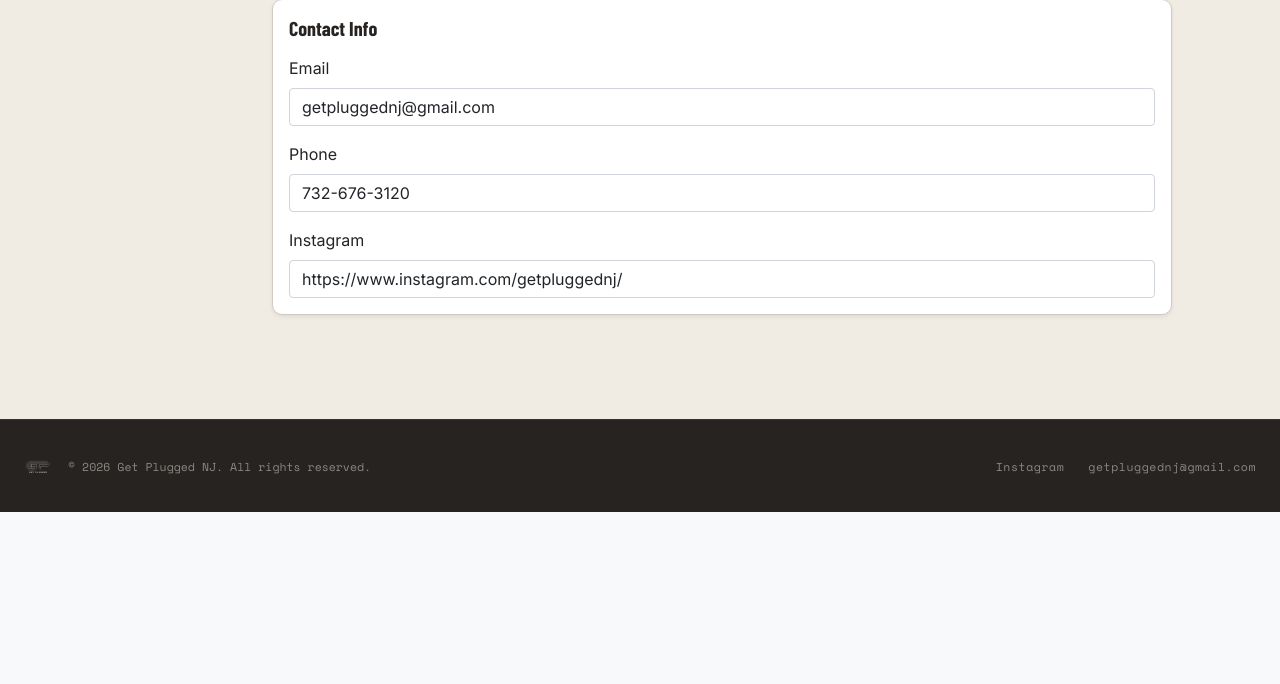
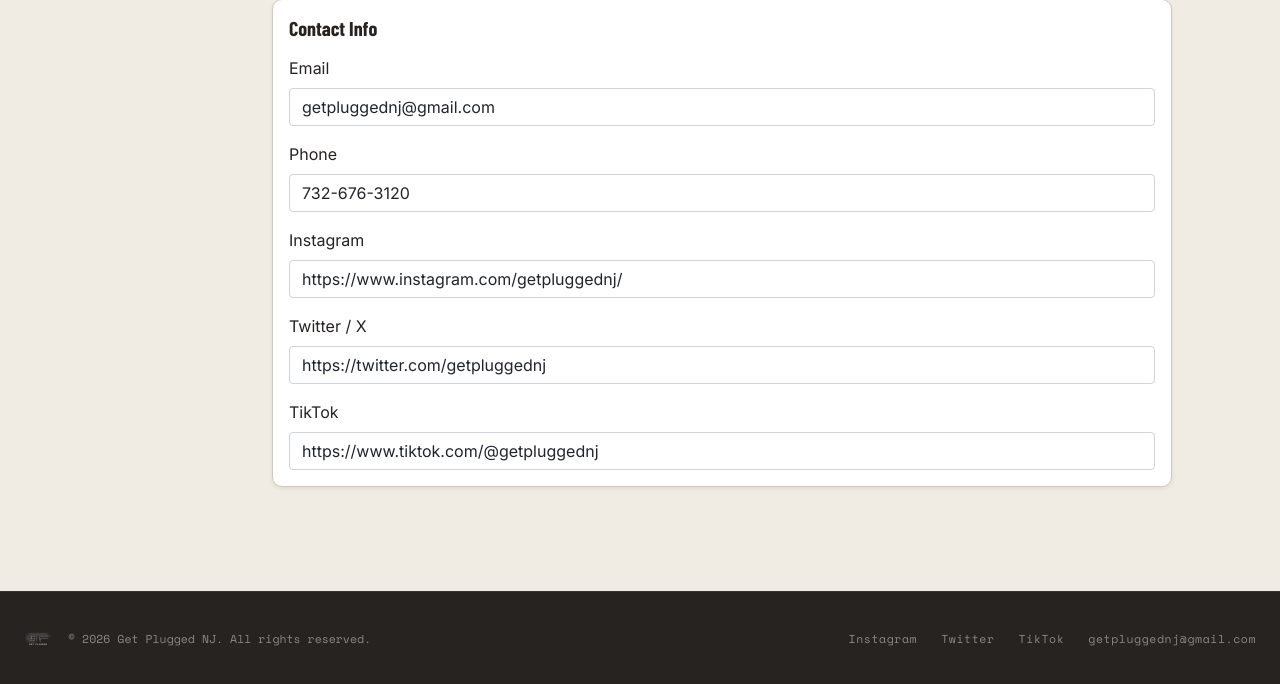
Before and after one commit to DredgenYors/GetPluggedWebsite, a Flask app: page /admin/settings in a window 1280 px wide. Shown: the part 1490-2174 px from the top of the page. Before the commit the page ends 2002 px from the top, so only its background shows below. Run offline with Flask 3, Linux system fonts and the light colour scheme; a user stored in the database is signed in; some web fonts are replaced.

Commit message:
Add Twitter/TikTok footer links, remove phone from Connect section
- Removed the phone number line from the home page Connect section
  (still stored/editable via Admin > Settings, just not displayed there).
- Added twitter_url/tiktok_url to SiteSettings (migrated the existing
  dev DB), plus admin settings form fields, so they're editable like
  Instagram.
- Footer now shows Instagram, Twitter, TikTok, email in that order.

Co-Authored-By: Claude Sonnet 5 <noreply@anthropic.com>

```diff
--- a/forms.py
+++ b/forms.py
@@ -10,6 +10,8 @@ class SiteSettingsForm(FlaskForm):
     email = StringField("Email", validators=[Optional()])
     phone = StringField("Phone", validators=[Optional()])
     instagram_url = StringField("Instagram", validators=[Optional(), URL(message="Enter a valid URL")])
+    twitter_url = StringField("Twitter / X", validators=[Optional(), URL(message="Enter a valid URL")])
+    tiktok_url = StringField("TikTok", validators=[Optional(), URL(message="Enter a valid URL")])
 
     coming_soon_title = StringField("'Stay Plugged In' Title (shown when no event is confirmed)", validators=[Optional(), Length(max=200)])
     coming_soon_body = TextAreaField("'Stay Plugged In' Message (shown when no event is confirmed)", validators=[Optional()])
--- a/getpluggedv1.py
+++ b/getpluggedv1.py
@@ -26,6 +26,8 @@ class SiteSettings(db.Model):
     email = db.Column(db.String(200), default="getpluggednj@gmail.com", nullable=False)
     phone = db.Column(db.String(50), default="", nullable=False)
     instagram_url = db.Column(db.String(500), default="https://www.instagram.com/getpluggednj/", nullable=False)
+    twitter_url = db.Column(db.String(500), default="https://twitter.com/getpluggednj", nullable=False)
+    tiktok_url = db.Column(db.String(500), default="https://www.tiktok.com/@getpluggednj", nullable=False)
 
     # Drives the "Stay Plugged In" section when no event is confirmed
     coming_soon_title = db.Column(db.String(200), default="More on the way", nullable=False)
@@ -300,6 +302,8 @@ def admin_settings():
         settings.email = (form.email.data or "").strip()
         settings.phone = (form.phone.data or "").strip()
         settings.instagram_url = (form.instagram_url.data or "").strip()
+        settings.twitter_url = (form.twitter_url.data or "").strip()
+        settings.tiktok_url = (form.tiktok_url.data or "").strip()
 
         # NEW
         settings.coming_soon_title = (form.coming_soon_title.data or "").strip()
--- a/templates/admin/settings.html
+++ b/templates/admin/settings.html
@@ -128,10 +128,26 @@
           {{ form.phone(class="form-control") }}
         </div>
 
-        <div class="mb-0">
+        <div class="mb-3">
           {{ form.instagram_url.label(class="form-label") }}
           {{ form.instagram_url(class="form-control", placeholder="https://instagram.com/...") }}
           {% for err in form.instagram_url.errors %}
+            <div class="text-danger small">{{ err }}</div>
+          {% endfor %}
+        </div>
+
+        <div class="mb-3">
+          {{ form.twitter_url.label(class="form-label") }}
+          {{ form.twitter_url(class="form-control", placeholder="https://twitter.com/...") }}
+          {% for err in form.twitter_url.errors %}
+            <div class="text-danger small">{{ err }}</div>
+          {% endfor %}
+        </div>
+
+        <div class="mb-0">
+          {{ form.tiktok_url.label(class="form-label") }}
+          {{ form.tiktok_url(class="form-control", placeholder="https://tiktok.com/@...") }}
+          {% for err in form.tiktok_url.errors %}
             <div class="text-danger small">{{ err }}</div>
           {% endfor %}
         </div>
--- a/templates/base.html
+++ b/templates/base.html
@@ -98,6 +98,12 @@
                 {% if site_settings.instagram_url %}
                 <a href="{{ site_settings.instagram_url }}" target="_blank" rel="noopener noreferrer">Instagram</a>
                 {% endif %}
+                {% if site_settings.twitter_url %}
+                <a href="{{ site_settings.twitter_url }}" target="_blank" rel="noopener noreferrer">Twitter</a>
+                {% endif %}
+                {% if site_settings.tiktok_url %}
+                <a href="{{ site_settings.tiktok_url }}" target="_blank" rel="noopener noreferrer">TikTok</a>
+                {% endif %}
                 {% if site_settings.email %}
                 <a href="mailto:{{ site_settings.email }}">{{ site_settings.email }}</a>
                 {% endif %}
--- a/templates/home.html
+++ b/templates/home.html
@@ -242,10 +242,6 @@
       </a>
       {% endif %}
     </div>
-
-    {% if site_settings.phone %}
-    <p class="gp-contact-phone">{{ site_settings.phone }}</p>
-    {% endif %}
   </div>
 </section>
 
```
Also changed, not shown: instance/getplugged.db.
